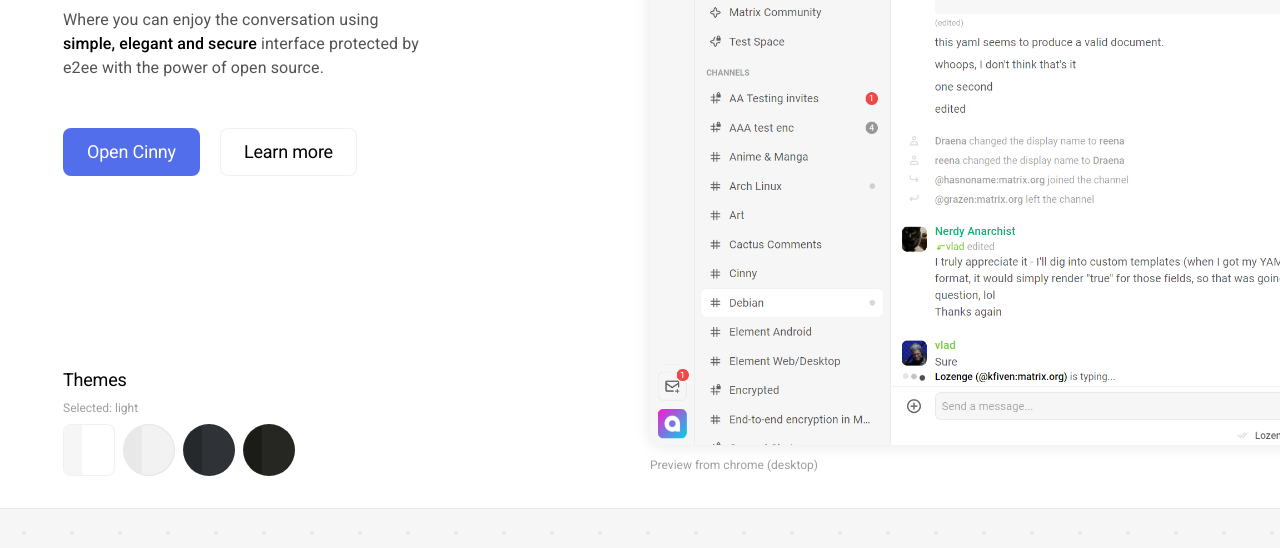
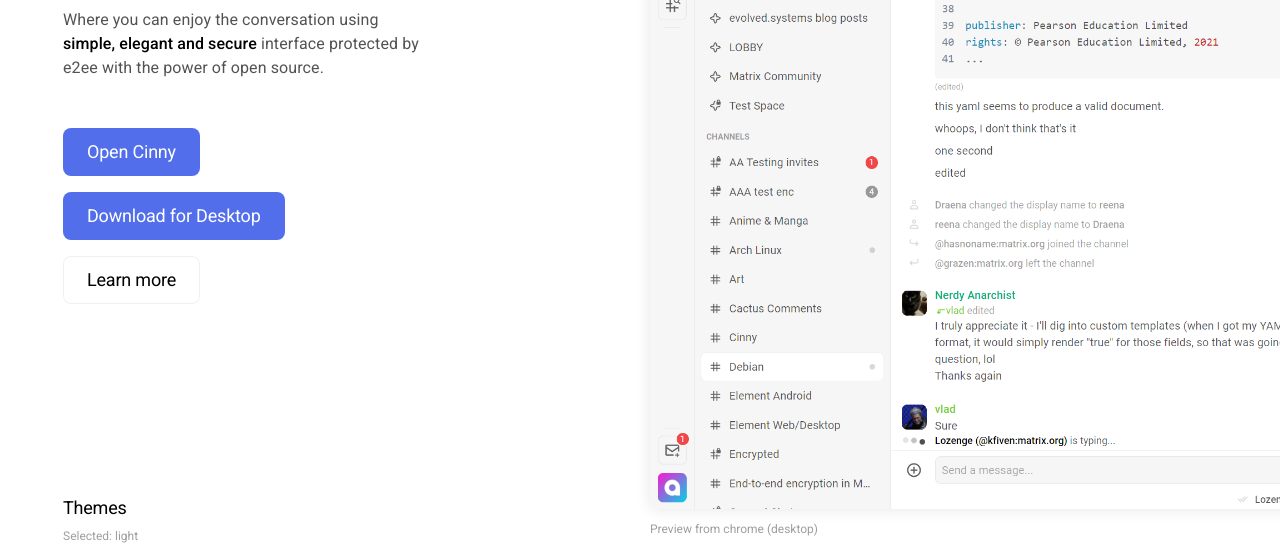
Before and after one commit to cinnyapp/cinny-site, a plain HTML site: page index.html in a window 1280 px wide. Shown: the part 252-800 px from the top of the page. Drawn offline with Linux system fonts and the light colour scheme; no server answers; a web font is replaced by a local one.

Commit message:
Add button to download the latest desktop release
Just added a button following the website style to get to the GitHub release page and get the latest desktop version, because the page does not really mention the desktop version currently and there should be a download, so people don't think that Cinny can ONLY used in a browser.

```diff
--- a/index.html
+++ b/index.html
@@ -50,6 +50,9 @@
             <div class="hero__intro__btns">
               <a class="btn-primary btn-large" href="https://app.cinny.in">
                 <span class="text-s1">Open Cinny</span>
+              </a>
+              <a class="btn-primary btn-large" href="https://github.com/cinnyapp/cinny-desktop/releases">
+                <span class="text-s1">Download for Desktop</span>
               </a>
               <a class="btn-surface btn-large" href="#features">
                 <span class="text-s1">Learn more</span>
```
